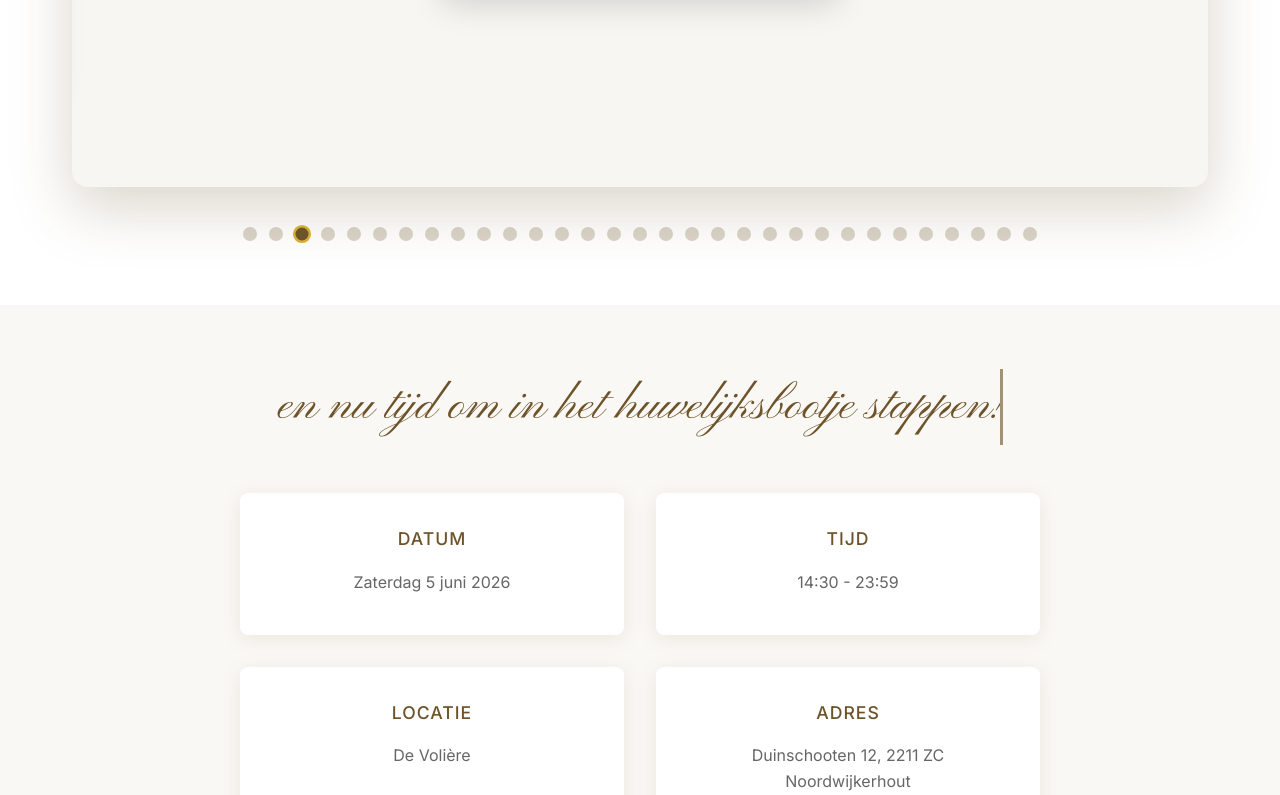
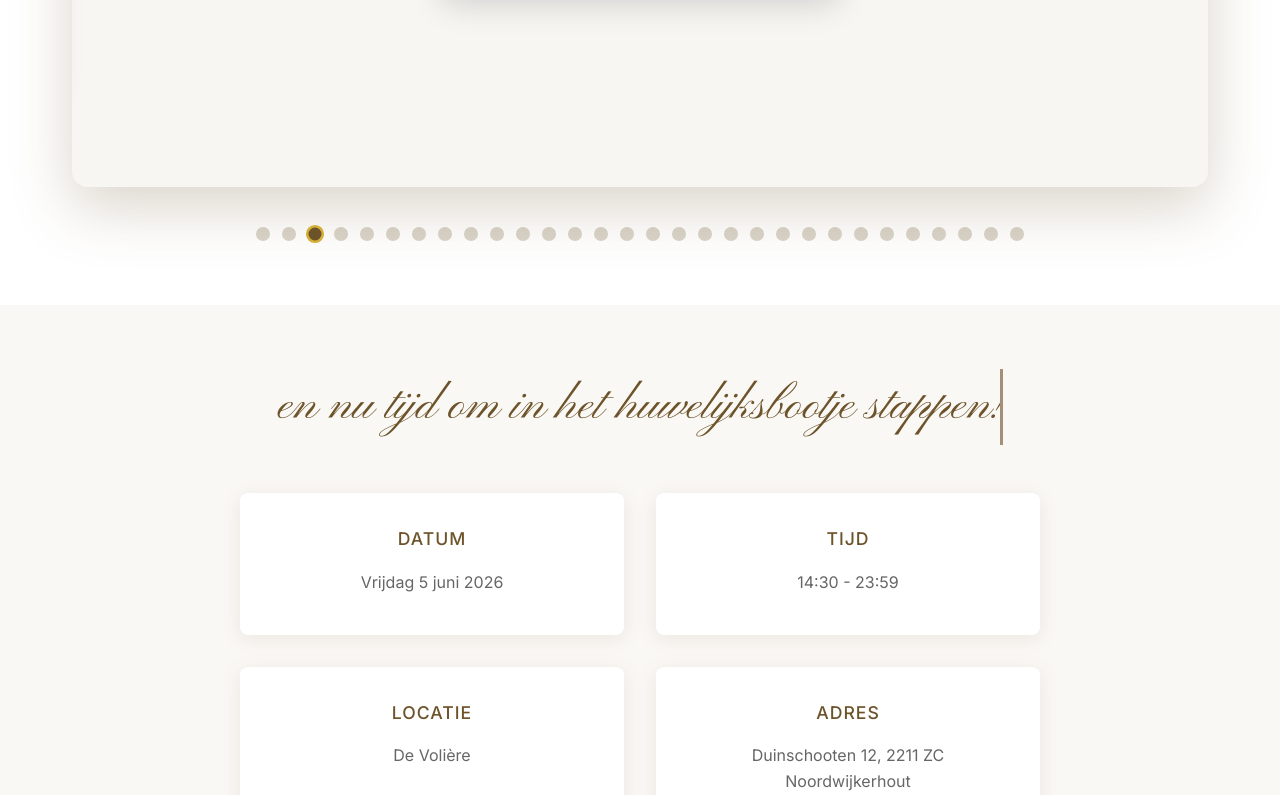
Before and after one commit to fedetic/wedding, a plain HTML site: page index.html in a window 1280 px wide. Shown: the part 1514-2309 px from the top of the page. Drawn offline with Linux system fonts and the light colour scheme.

Commit message:
fix day of the week typo

```diff
--- a/index.html
+++ b/index.html
@@ -57,9 +57,6 @@
                             </div>
                             <div class="photo-slide">
                                 <img src="images/IMG_0132.JPG" alt="Wedding photo">
-                            </div>
-                            <div class="photo-slide">
-                                <img src="images/IMG_0769.JPG" alt="Wedding photo">
                             </div>
                             <div class="photo-slide">
                                 <img src="images/IMG_1804.JPG" alt="Wedding photo">
@@ -157,7 +154,7 @@
                 <div class="details-grid">
                     <div class="detail-item">
                         <h3 data-lang-key="details.date.label">Date</h3>
-                        <p data-lang-key="details.date.value">Saturday, June 5th, 2026</p>
+                        <p data-lang-key="details.date.value">Friday, June 5th, 2026</p>
                     </div>
                     <div class="detail-item">
                         <h3 data-lang-key="details.time.label">Time</h3>
--- a/script.js
+++ b/script.js
@@ -24,7 +24,7 @@ const translations = {
             title: 'en nu tijd om in het huwelijksbootje stappen!',
             date: {
                 label: 'Datum',
-                value: 'Zaterdag 5 juni 2026'
+                value: 'Vrijdag 5 juni 2026'
             },
             time: {
                 label: 'Tijd',
@@ -123,7 +123,7 @@ const translations = {
             title: 'and now it\'s time to tie the knot!',
             date: {
                 label: 'Date',
-                value: 'Saturday, June 5th, 2026'
+                value: 'Friday, June 5th, 2026'
             },
             time: {
                 label: 'Time',
@@ -407,8 +407,6 @@ document.addEventListener('DOMContentLoaded', function() {
         currentIndex: 0,
         autoAdvanceTimer: null,
         autoAdvanceDelay: 2500,
-        fastAdvanceDelay: 1000, // Faster speed for 4th photo
-        fastSlideIndex: 3, // Index of slide to advance quickly (4th slide)
 
         init() {
             if (!this.slideshow || this.slides.length === 0) return;
@@ -539,17 +537,9 @@ document.addEventListener('DOMContentLoaded', function() {
 
         startAutoAdvance() {
             this.stopAutoAdvance();
-
-            // Use faster delay for 4th photo (index 3), normal delay for all others
-            const delay = this.currentIndex === this.fastSlideIndex
-                ? this.fastAdvanceDelay
-                : this.autoAdvanceDelay;
-
-            console.log('Starting auto-advance with', delay, 'ms delay (index:', this.currentIndex, ')');
             this.autoAdvanceTimer = setInterval(() => {
-                console.log('Auto-advancing to next slide');
                 this.nextSlide();
-            }, delay);
+            }, this.autoAdvanceDelay);
         },
 
         stopAutoAdvance() {
```
Also changed, not shown: images/IMG_0769.JPG (deleted).
